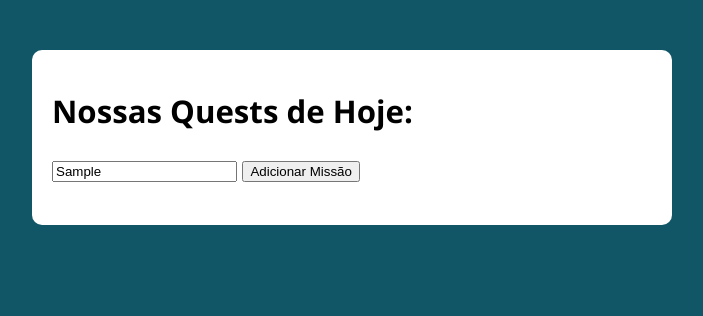
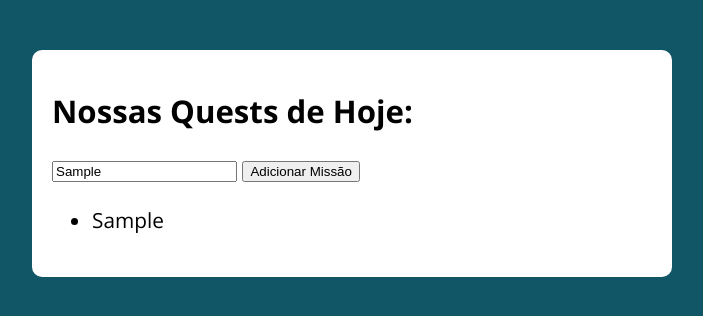
Before and after one commit to EmsRibeiro/task-list, a plain HTML site: page modelo/index.html in a window 1280 px wide. Both pictures are taken after typing "Sample" into the empty fields and a click on the button "Adicionar Missão". Shown: the whole page, without its empty margins (288-991 px from the left). Drawn offline with nearby package versions, Linux system fonts and the light colour scheme.

Commit message:
feat: adicionado início da lógica JS da task list

```diff
--- a/modelo/assets/js/main.js
+++ b/modelo/assets/js/main.js
@@ -0,0 +1,19 @@
+const newTask = document.querySelector('.new-task');
+const btnNewTask = document.querySelector('.add-new-task');
+const taskList = document.querySelector('.task-list');
+
+function createSingleTask() {
+  const li = document.createElement('li');
+  return li;
+}
+
+function createNewTask(taskInput){
+  const li = createSingleTask();
+  li.innerText = taskInput;
+  taskList.appendChild(li);
+}
+
+btnNewTask.addEventListener('click', ()=>{
+  if (!newTask.value) return; // ternário, se input vazio, não faz nada
+  createNewTask(newTask.value);
+});
--- a/modelo/index.html
+++ b/modelo/index.html
@@ -13,7 +13,7 @@
       <h1>Nossas Quests de Hoje:</h1>
 
       <p>
-        <input type="text" class="new-task"/>
+        <input type="text" class="new-task" placeholder="Qual é a missão?"/>
         <button class="add-new-task">Adicionar Missão</button>
       </p>
 
```
